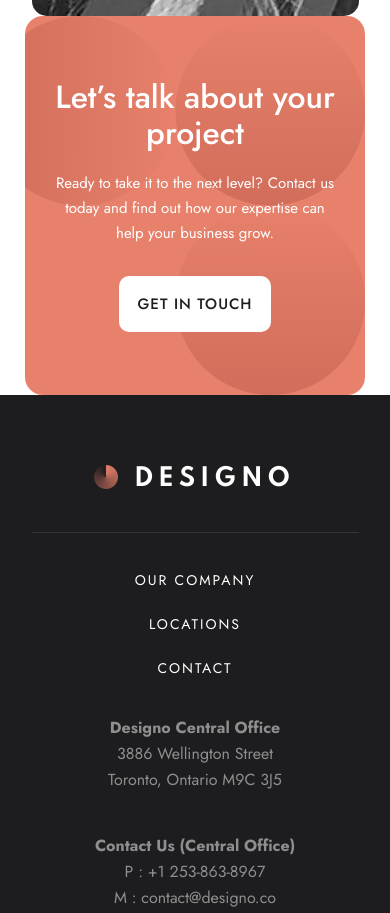
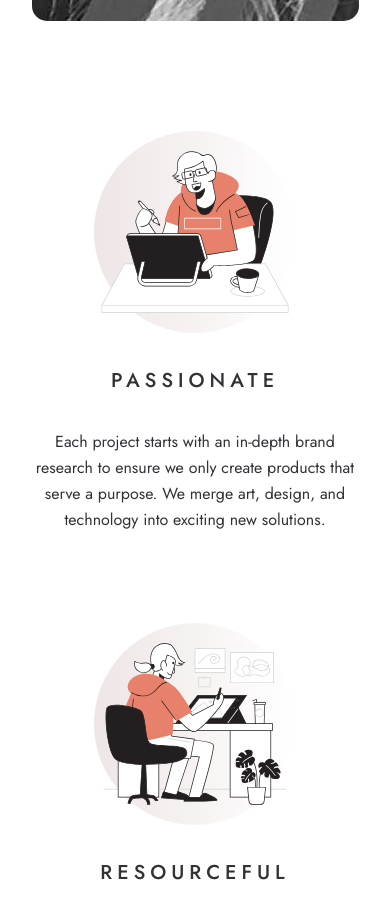
Before and after one commit to LucasS-Goncalves/designo, an Angular app: page / in a window 390 px wide. Shown: the part 1880-2793 px from the top of the page. Built offline with nearby package versions, Linux system fonts and the light colour scheme.

Commit message:
finishing benefits section styles for mobile

```diff
--- a/src/app/pages/home-page/home-page.component.html
+++ b/src/app/pages/home-page/home-page.component.html
@@ -25,5 +25,51 @@
     <app-view-projects-card [card]="cards[2]"></app-view-projects-card>
   </div>
 </section>
+<section class="benefits_section">
+  <ul>
+    <li>
+      <article>
+        <div class="images-container">
+          <img src="../../../assets/shared/desktop/bg-pattern-small-circle.svg" alt="circle" class="circle">
+          <img src="../../../assets/home/desktop/illustration-passionate.svg" alt="Passionate" class="benefit_img">
+        </div>
+        <h5>
+          PASSIONATE
+        </h5>
+        <p>
+          Each project starts with an in-depth brand research to ensure we only create products that serve a purpose. We merge art, design, and technology into exciting new solutions.
+        </p>
+      </article>
+    </li>
+    <li>
+      <article>
+        <div class="images-container">
+          <img src="../../../assets/shared/desktop/bg-pattern-small-circle.svg" alt="circle" class="circle">
+          <img src="../../../assets/home/desktop/illustration-resourceful.svg" alt="resourceful" class="benefit_img">
+        </div>
+        <h5>
+          RESOURCEFUL
+        </h5>
+        <p>
+          Everything that we do has a strategic purpose. We use an agile approach in all of our projects and value customer collaboration. It guarantees superior results that fulfill our clients’ needs.
+        </p>
+      </article>
+    </li>
+    <li>
+      <article>
+        <div class="images-container">
+          <img src="../../../assets/shared/desktop/bg-pattern-small-circle.svg" alt="circle" class="circle">
+          <img src="../../../assets/home/desktop/illustration-friendly.svg" alt="friendly" class="benefit_img">
+        </div>
+        <h5>
+          FRIENDLY
+        </h5>
+        <p>
+          We are a group of enthusiastic folks who know how to put people first. Our success depends on our customers, and we strive to give them the best experience a company can provide.
+        </p>
+      </article>
+    </li>
+  </ul>
+</section>
 <app-footer-2></app-footer-2>
 <app-footer-1></app-footer-1>
--- a/src/app/pages/home-page/home-page.component.scss
+++ b/src/app/pages/home-page/home-page.component.scss
@@ -75,7 +75,7 @@ header{
   display: flex;
   flex-direction: column;
   align-items: center;
-  gap: 25px;
+  gap: 30px;
   width: 327px;
   margin: 0 auto;
 
@@ -87,6 +87,65 @@ header{
     gap: 25px;
   }
 }
+
+.benefits_section{
+  display: flex;
+  justify-content: center;
+  margin: 110px 0;
+
+  ul{
+    width: 327px;
+    display: flex;
+    flex-direction: column;
+    align-items: center;
+    gap: 90px;
+
+    li{
+      article{
+        width: 100%;
+        display: flex;
+        flex-direction: column;
+        align-items: center;
+        gap: 35px;
+        text-align: center;
+
+        .images-container{
+          position: relative;
+          width: 202px;
+          height: 202px;
+
+          .circle{
+            width: 100%;
+          }
+
+          .benefit_img{
+            position: absolute;
+            top: 0;
+            left: 0;
+          }
+        }
+
+        h5{
+          font-size: 1.25rem;
+          font-weight: 500;
+          line-height: 26px;
+          text-transform: uppercase;
+          letter-spacing: 5px;
+          color: $dark-grey;
+        }
+
+        p{
+          font-size: 1rem;
+          font-weight: 400;
+          line-height: 26px;
+          color: $dark-grey;
+        }
+
+      }
+    }
+  }
+}
+
 
 @media(min-width: 768px){
 
```
